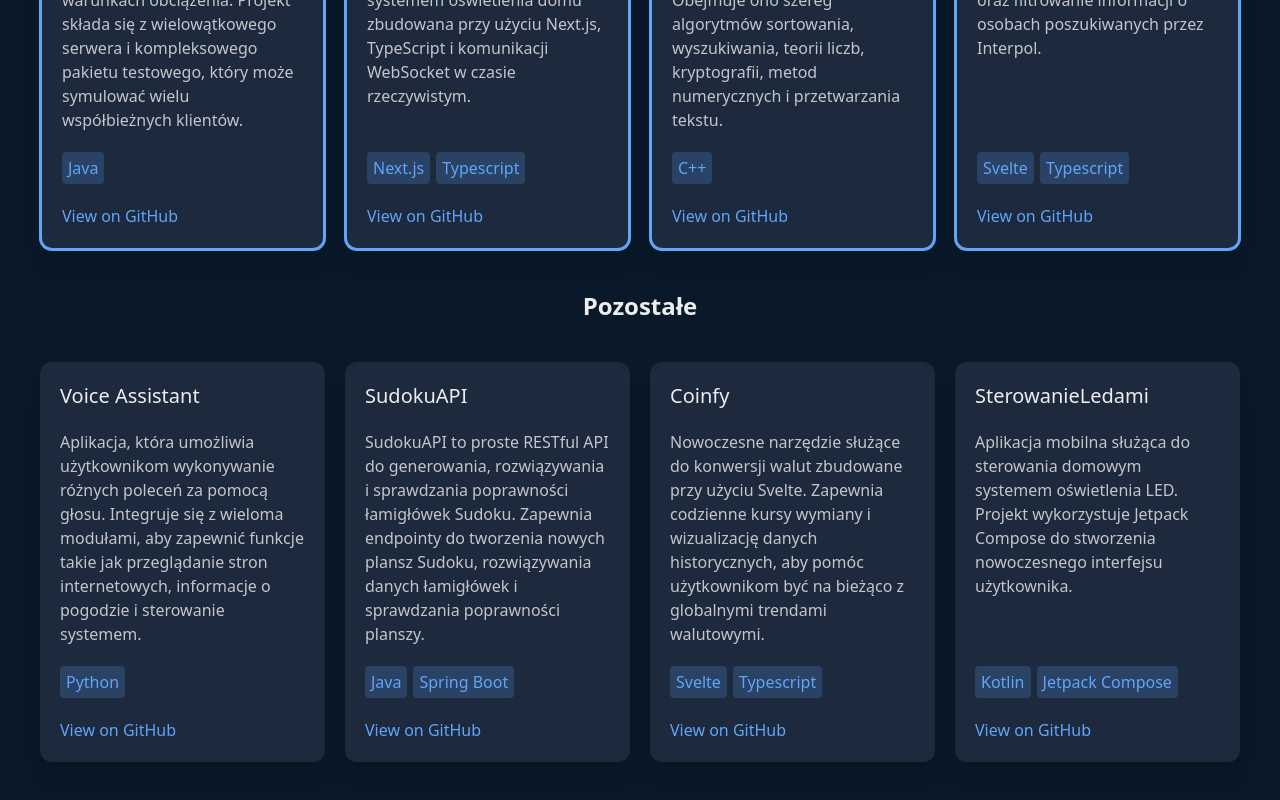
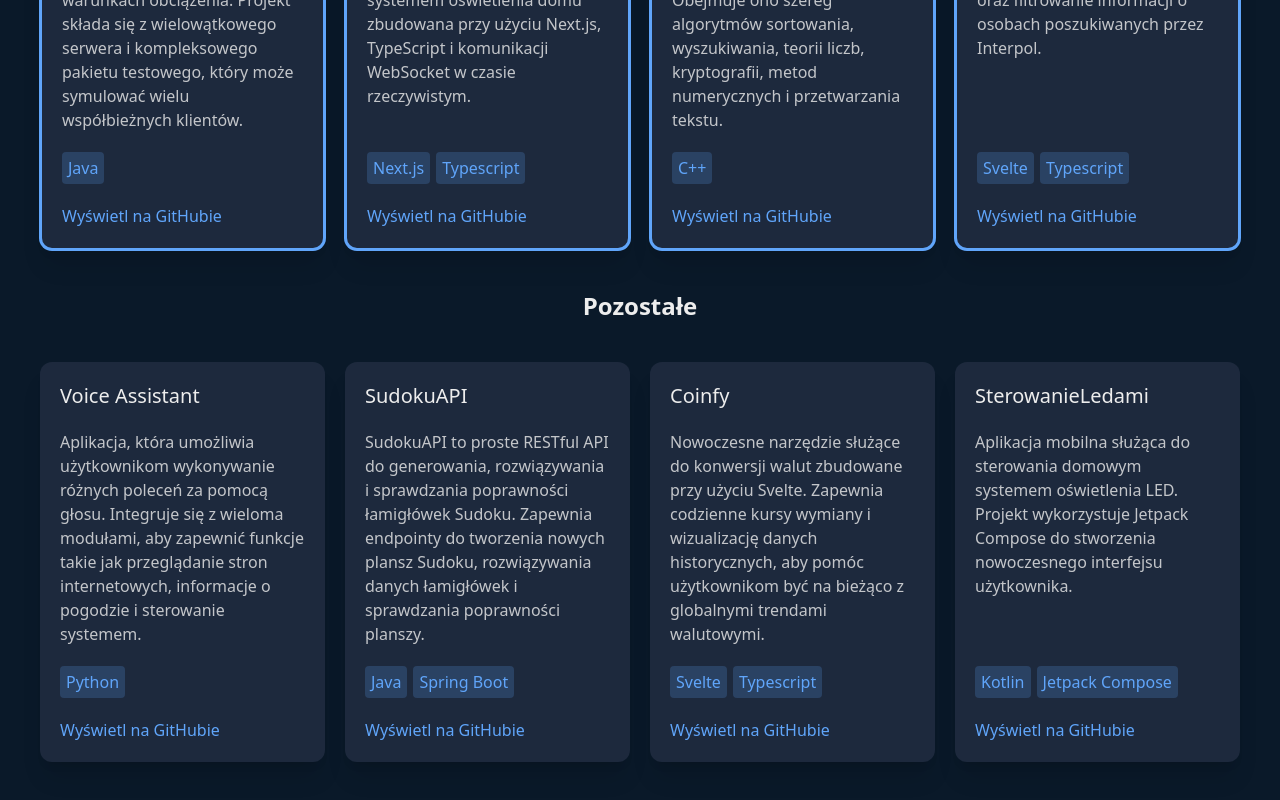
Before and after one commit to Kfiatek430/kfiatek-xyz, a Next.js app: page / in a window 1280 px wide. Shown: the part 1596-2396 px from the top of the page. Built offline with nearby package versions, Linux system fonts and the light colour scheme.

Commit message:
refactor(components): unify badge logic and cleanup

```diff
--- a/components/ui/TechnologyBadge.tsx
+++ b/components/ui/Badge.tsx
@@ -1,8 +1,8 @@
-interface TechnologyBadgeProps {
+interface BadgeProps {
   text: string;
 }
 
-const TechnologyBadge = ({ text }: TechnologyBadgeProps) => {
+const Badge = ({ text }: BadgeProps) => {
   return (
     <div className="w-fit p-1 px-1.5 rounded text-primary bg-primary/20">
       {text}
@@ -10,4 +10,4 @@
   );
 };
 
-export default TechnologyBadge;
+export default Badge;
--- a/components/ui/ProjectCard.tsx
+++ b/components/ui/ProjectCard.tsx
@@ -1,4 +1,4 @@
-import TechnologyBadge from "./TechnologyBadge";
+import Badge from "./Badge";
 
 interface ProjectTileProps {
   title: string;
@@ -28,8 +28,8 @@
 
       <div className="flex flex-col gap-5">
         <div className="flex flex-row gap-1.5 flex-wrap">
-          {technologies.map((tech) => (
-            <TechnologyBadge key={tech} text={tech} />
+          {technologies.map((tech, idx) => (
+            <Badge key={idx} text={tech} />
           ))}
         </div>
 
@@ -38,9 +38,8 @@
           href={github}
           target="_blank"
           rel="noopener noreferrer"
-          aria-label={`View ${title} project on GitHub`}
         >
-          View on GitHub
+          Wyświetl na GitHubie
         </a>
       </div>
     </div>
```
